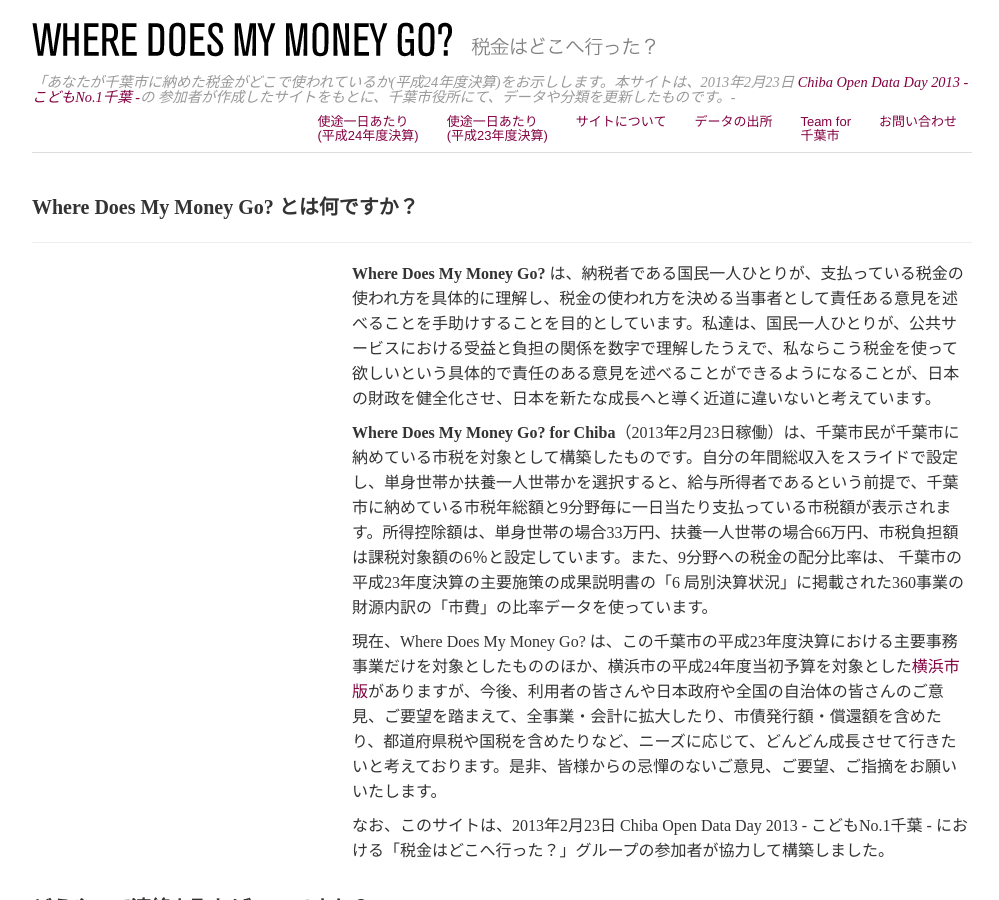
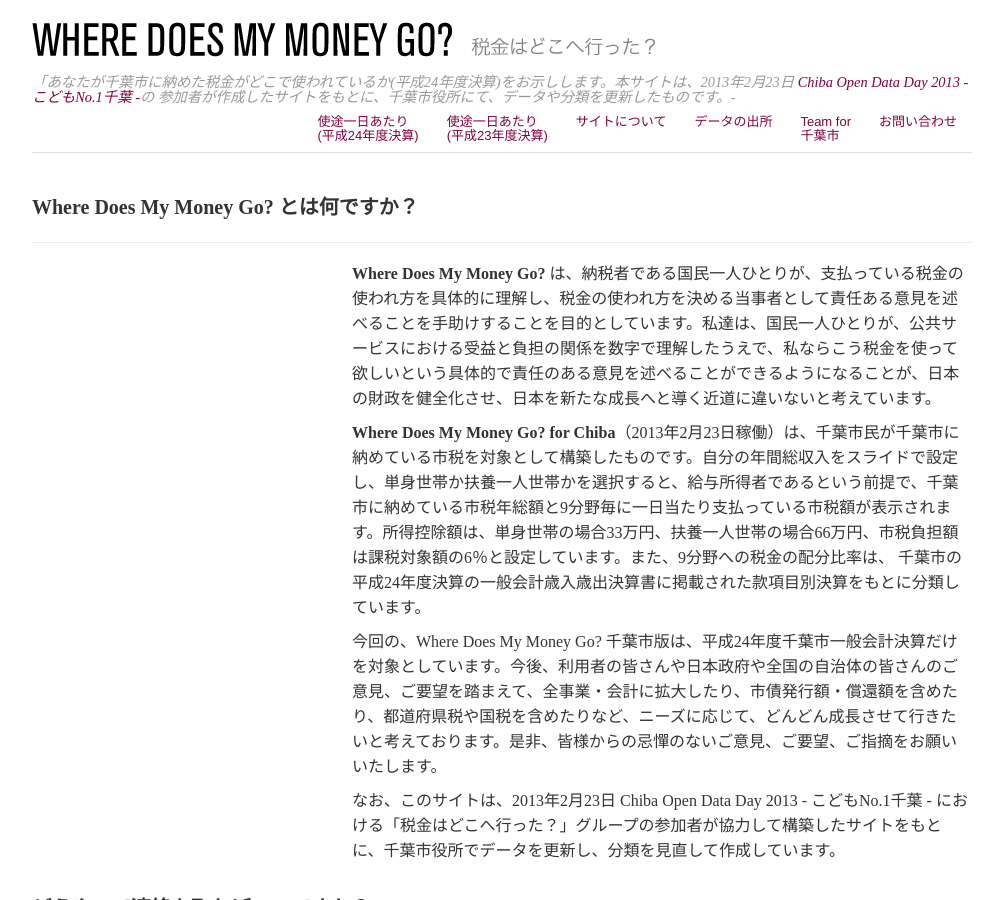
Before and after one commit to OpenChiba2/OpenChiba2.github.io, a Jekyll site: the page built from about.html, in a window 1280 px wide and 900 px high. Shown: the whole window, without its empty margins (138-1137 px from the left). Built offline with Jekyll 4.4.1, drawn with Linux system fonts in a browser that asks for light colours; nearby versions of some CDN libraries.

Commit message:
Update about.html

```diff
--- a/about.html
+++ b/about.html
@@ -9,11 +9,11 @@ title: About
   <div class="span8 offset4">
     <p><strong>Where Does My Money Go?</strong> は、納税者である国民一人ひとりが、支払っている税金の使われ方を具体的に理解し、税金の使われ方を決める当事者として責任ある意見を述べることを手助けすることを目的としています。私達は、国民一人ひとりが、公共サービスにおける受益と負担の関係を数字で理解したうえで、私ならこう税金を使って欲しいという具体的で責任のある意見を述べることができるようになることが、日本の財政を健全化させ、日本を新たな成長へと導く近道に違いないと考えています。</p>
 
-    <p><strong>Where Does My Money Go? for Chiba</strong>（2013年2月23日稼働）は、千葉市民が千葉市に納めている市税を対象として構築したものです。自分の年間総収入をスライドで設定し、単身世帯か扶養一人世帯かを選択すると、給与所得者であるという前提で、千葉市に納めている市税年総額と9分野毎に一日当たり支払っている市税額が表示されます。所得控除額は、単身世帯の場合33万円、扶養一人世帯の場合66万円、市税負担額は課税対象額の6％と設定しています。また、9分野への税金の配分比率は、 千葉市の平成23年度決算の主要施策の成果説明書の「6 局別決算状況」に掲載された360事業の財源内訳の「市費」の比率データを使っています。</p>
+    <p><strong>Where Does My Money Go? for Chiba</strong>（2013年2月23日稼働）は、千葉市民が千葉市に納めている市税を対象として構築したものです。自分の年間総収入をスライドで設定し、単身世帯か扶養一人世帯かを選択すると、給与所得者であるという前提で、千葉市に納めている市税年総額と9分野毎に一日当たり支払っている市税額が表示されます。所得控除額は、単身世帯の場合33万円、扶養一人世帯の場合66万円、市税負担額は課税対象額の6％と設定しています。また、9分野への税金の配分比率は、 千葉市の平成24年度決算の一般会計歳入歳出決算書に掲載された款項目別決算をもとに分類しています。</p>
 
-    <p>現在、Where Does My Money Go? は、この千葉市の平成23年度決算における主要事務事業だけを対象としたもののほか、横浜市の平成24年度当初予算を対象とした<a href="http://spending.jp/">横浜市版</a>がありますが、今後、利用者の皆さんや日本政府や全国の自治体の皆さんのご意見、ご要望を踏まえて、全事業・会計に拡大したり、市債発行額・償還額を含めたり、都道府県税や国税を含めたりなど、ニーズに応じて、どんどん成長させて行きたいと考えております。是非、皆様からの忌憚のないご意見、ご要望、ご指摘をお願いいたします。</p>
+    <p>今回の、Where Does My Money Go? 千葉市版は、平成24年度千葉市一般会計決算だけを対象としています。今後、利用者の皆さんや日本政府や全国の自治体の皆さんのご意見、ご要望を踏まえて、全事業・会計に拡大したり、市債発行額・償還額を含めたり、都道府県税や国税を含めたりなど、ニーズに応じて、どんどん成長させて行きたいと考えております。是非、皆様からの忌憚のないご意見、ご要望、ご指摘をお願いいたします。</p>
 
-    <p>なお、このサイトは、2013年2月23日 Chiba Open Data Day 2013 - こどもNo.1千葉 - における「税金はどこへ行った？」グループの参加者が協力して構築しました。</p>
+    <p>なお、このサイトは、2013年2月23日 Chiba Open Data Day 2013 - こどもNo.1千葉 - における「税金はどこへ行った？」グループの参加者が協力して構築したサイトをもとに、千葉市役所でデータを更新し、分類を見直して作成しています。</p>
   </div>
 </div>
 
```
